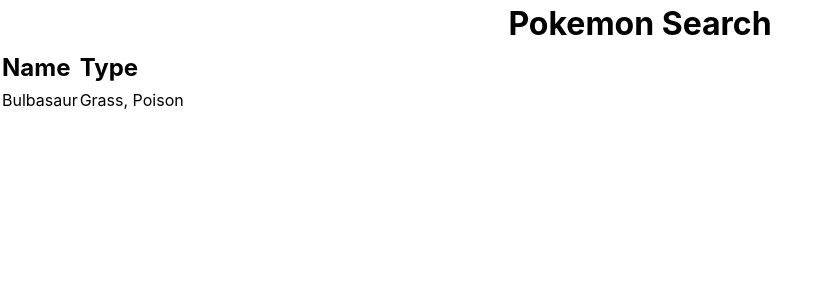
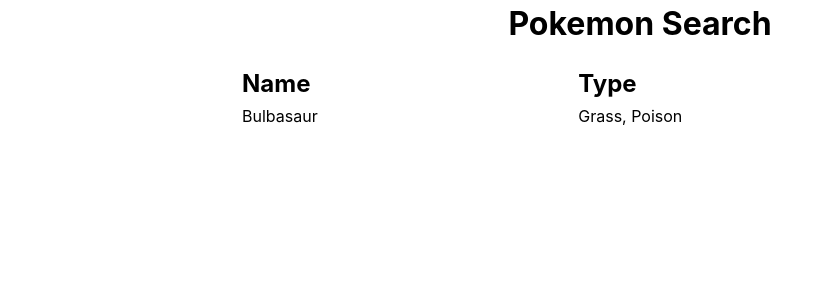
Before and after one commit to jgonzales-ibarrola/learned-reactjs, a React (Vite) app: page / in a window 1280 px wide. Shown: the top 300 px of the page, without its empty margins (0-830 px from the left). Built offline with nearby package versions, Linux system fonts and the light colour scheme.

Commit message:
style: Update container of the table and table

```diff
--- a/src/App.jsx
+++ b/src/App.jsx
@@ -6,7 +6,14 @@ function App() {
     <main>
       <h1 className='title'>Pokemon Search</h1>
 
-      <table>
+     <div
+      style={{
+        margin: 'auto',
+        width: 800,
+        paddingTop: '1rem'
+      }}
+     >
+      <table width="100%">
           <thead>
             <tr>
               <th>Name</th>
@@ -20,6 +27,7 @@ function App() {
             </tr>
           </tbody>
         </table>
+     </div>
     </main>
   )
 }
```
Lines whose indentation alone changed are shown as unchanged.
